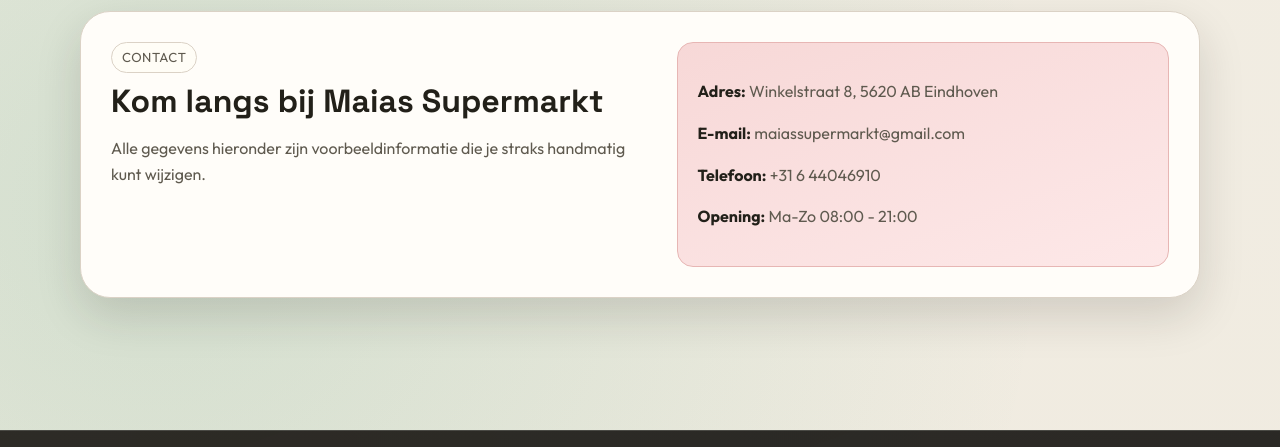
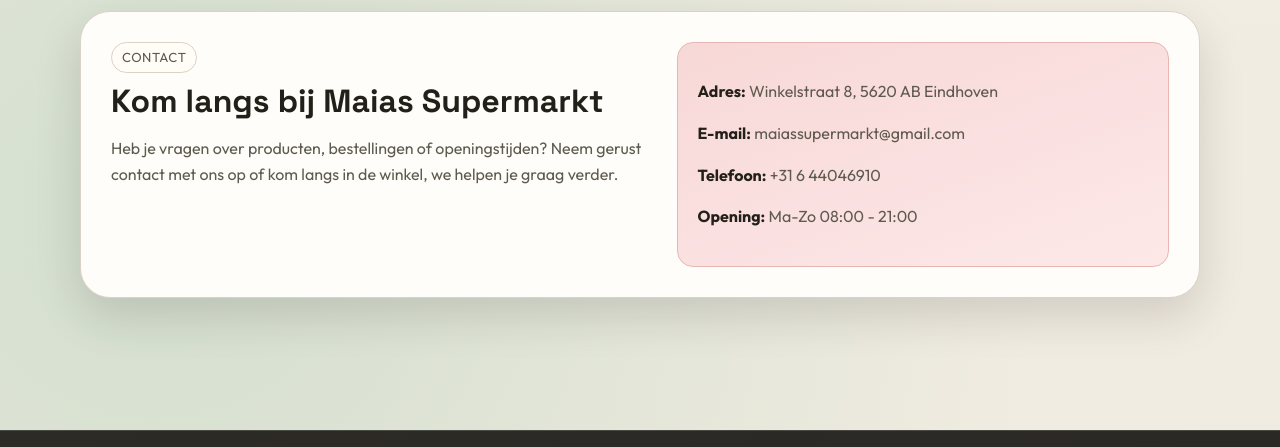
Before and after one commit to TR26522/Maias-XL, a plain HTML site: page index.html in a window 1280 px wide. Shown: the part 2180-2627 px from the top of the page. Drawn offline with Linux system fonts and the light colour scheme.

Commit message:
Update contact intro text to realistic customer message

```diff
--- a/index.html
+++ b/index.html
@@ -132,7 +132,7 @@
         <div>
           <p class="eyebrow">Contact</p>
           <h2>Kom langs bij Maias Supermarkt</h2>
-          <p>Alle gegevens hieronder zijn voorbeeldinformatie die je straks handmatig kunt wijzigen.</p>
+          <p>Heb je vragen over producten, bestellingen of openingstijden? Neem gerust contact met ons op of kom langs in de winkel, we helpen je graag verder.</p>
         </div>
 
         <div class="contact-info">
```
